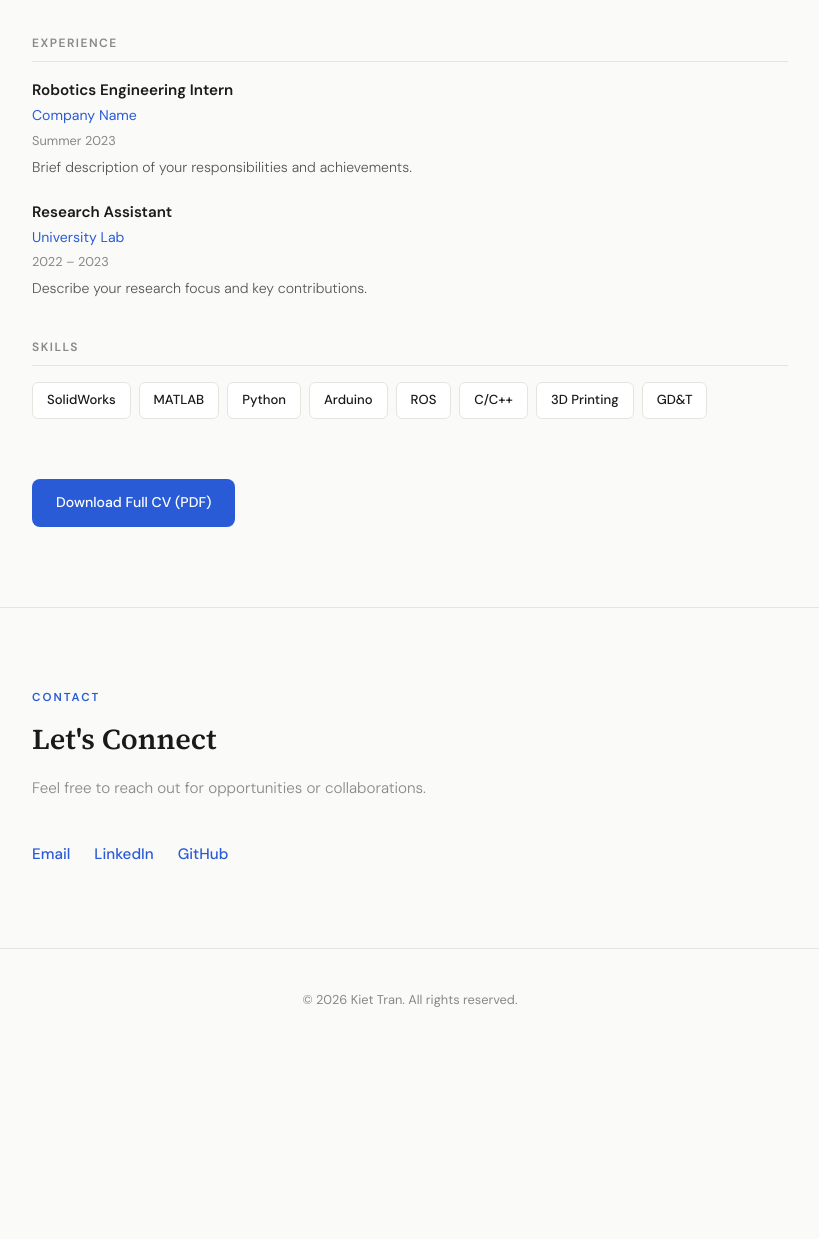
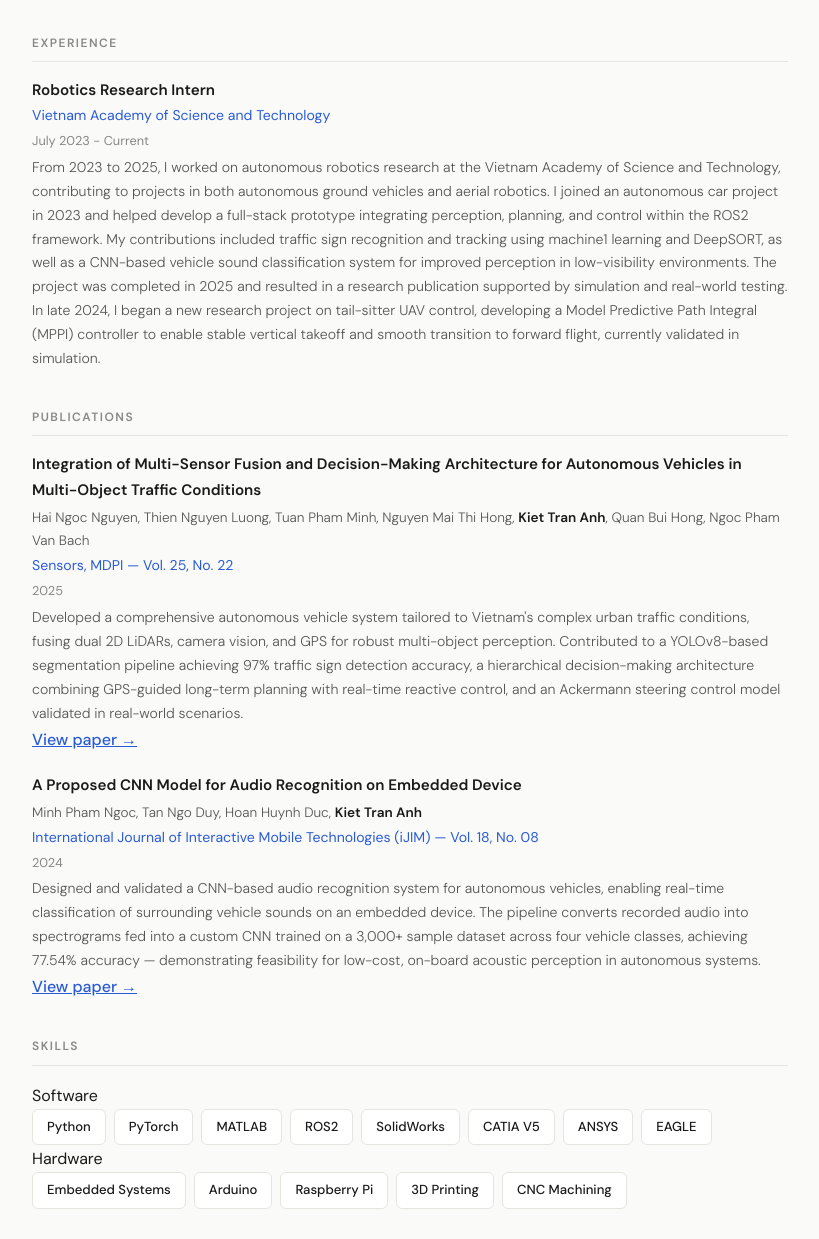
Before and after one commit to trankietmashiro/portfolio, a plain HTML site: page index.html in a window 1280 px wide. Shown: the part 2521-3760 px from the top of the page, without its empty margins (230-1049 px from the left). Before the commit the page ends 3572 px from the top, so only its background shows below. Drawn offline with Linux system fonts and the light colour scheme.

Commit message:
update publications

```diff
--- a/index.html
+++ b/index.html
@@ -375,6 +375,8 @@
         }
         .cv-item { margin-bottom: 20px; }
         .cv-item .role { font-weight: 600; font-size: 0.95rem; }
+        .cv-item .authors { color: var(--text-mid); font-size: 0.85rem; font-weight: 300; margin: 2px 0; }
+        .cv-item .authors strong { color: var(--text); font-weight: 600; }
         .cv-item .org { color: var(--accent); font-size: 0.88rem; }
         .cv-item .date { color: var(--text-light); font-size: 0.8rem; margin: 2px 0 4px; }
         .cv-item .desc { color: var(--text-mid); font-size: 0.88rem; font-weight: 300; }
@@ -746,30 +748,72 @@
         <div class="cv-section">
             <h3>Experience</h3>
             <div class="cv-item">
-                <div class="role">Robotics Engineering Intern</div>
-                <div class="org">Company Name</div>
-                <div class="date">Summer 2023</div>
-                <div class="desc">Brief description of your responsibilities and achievements.</div>
+                <div class="role">Robotics Research Intern</div>
+                <div class="org">Vietnam Academy of Science and Technology</div>
+                <div class="date">July 2023 - Current</div>
+                <div class="desc">From 2023 to 2025, I worked on autonomous robotics research at the Vietnam Academy of Science and Technology, contributing to projects in both autonomous ground vehicles and aerial robotics.
+                    I joined an autonomous car project in 2023 and helped develop a full-stack prototype integrating perception, planning, and control within the ROS2 framework.
+                    My contributions included traffic sign recognition and tracking using machine1 learning and DeepSORT, as well as a CNN-based vehicle sound classification system for improved perception in low-visibility environments.
+                    The project was completed in 2025 and resulted in a research publication supported by simulation and real-world testing.
+                    In late 2024, I began a new research project on tail-sitter UAV control, developing a Model Predictive Path Integral (MPPI) controller to enable stable vertical takeoff and smooth transition to forward flight, currently validated in simulation.</div>
             </div>
+        </div>
+        <div class="cv-section">
+            <h3>Publications</h3>
             <div class="cv-item">
-                <div class="role">Research Assistant</div>
-                <div class="org">University Lab</div>
-                <div class="date">2022 – 2023</div>
-                <div class="desc">Describe your research focus and key contributions.</div>
+                <div class="role">Integration of Multi-Sensor Fusion and Decision-Making Architecture for Autonomous Vehicles in Multi-Object Traffic Conditions</div>
+                <div class="authors">Hai Ngoc Nguyen, Thien Nguyen Luong, Tuan Pham Minh, Nguyen Mai Thi Hong, <strong>Kiet Tran Anh</strong>, Quan Bui Hong, Ngoc Pham Van Bach</div>
+                <div class="org">Sensors, MDPI — Vol. 25, No. 22</div>
+                <div class="date">2025</div>
+                <div class="desc">
+                    Developed a comprehensive autonomous vehicle system tailored to Vietnam's complex urban traffic conditions, fusing dual 2D LiDARs, camera vision, and GPS for robust multi-object perception.
+                    Contributed to a YOLOv8-based segmentation pipeline achieving 97% traffic sign detection accuracy,
+                    a hierarchical decision-making architecture combining GPS-guided long-term planning with real-time reactive control,
+                    and an Ackermann steering control model validated in real-world scenarios.
+                </div>
+                <a href="https://doi.org/10.3390/s25227083" target="_blank" style="color:var(--accent);font-weight:500;">View paper →</a>
             </div>
+
+            <div class="cv-item">
+                <div class="role">A Proposed CNN Model for Audio Recognition on Embedded Device</div>
+                <div class="authors">Minh Pham Ngoc, Tan Ngo Duy, Hoan Huynh Duc, <strong>Kiet Tran Anh</strong></div>
+                <div class="org">International Journal of Interactive Mobile Technologies (iJIM) — Vol. 18, No. 08</div>
+                <div class="date">2024</div>
+                <div class="desc">
+                    Designed and validated a CNN-based audio recognition system for autonomous vehicles, enabling real-time classification of surrounding vehicle sounds on an embedded device.
+                    The pipeline converts recorded audio into spectrograms fed into a custom CNN trained on a 3,000+ sample dataset across four vehicle classes, achieving 77.54% accuracy — demonstrating feasibility for low-cost, on-board acoustic perception in autonomous systems.
+                </div>
+                <a href="https://doi.org/10.3991/ijim.v18i08.45917" target="_blank" style="color:var(--accent);font-weight:500;">View paper →</a>
+            </div>
+
         </div>
 
         <div class="cv-section">
             <h3>Skills</h3>
-            <div class="skills">
-                <span>SolidWorks</span>
-                <span>MATLAB</span>
-                <span>Python</span>
-                <span>Arduino</span>
-                <span>ROS</span>
-                <span>C/C++</span>
-                <span>3D Printing</span>
-                <span>GD&T</span>
+
+            <div class="skills-group">
+                <div class="skills-group-label">Software</div>
+                <div class="skills">
+                    <span>Python</span>
+                    <span>PyTorch</span>
+                    <span>MATLAB</span>
+                    <span>ROS2</span>
+                    <span>SolidWorks</span>
+                    <span>CATIA V5</span>
+                    <span>ANSYS</span>
+                    <span>EAGLE</span>
+                </div>
+            </div>
+
+            <div class="skills-group">
+                <div class="skills-group-label">Hardware</div>
+                <div class="skills">
+                    <span>Embedded Systems</span>
+                    <span>Arduino</span>
+                    <span>Raspberry Pi</span>
+                    <span>3D Printing</span>
+                    <span>CNC Machining</span>
+                </div>
             </div>
         </div>
 
@@ -784,7 +828,7 @@
         <h2>Let's Connect</h2>
         <p class="subtitle">Feel free to reach out for opportunities or collaborations.</p>
         <div class="contact-list">
-            <a href="mailto:trananhkiet1410@gmail.com">Email</a>
+            <a href="/cdn-cgi/l/email-protection#8ffbfdeee1eee1e7e4e6eafbbebbbebfcfe8e2eee6e3a1ece0e2">Email</a>
             <a href="https://www.linkedin.com/in/tranakiet/" target="_blank">LinkedIn</a>
             <a href="https://github.com/trankietmashiro" target="_blank">GitHub</a>
         </div>
@@ -811,7 +855,7 @@
         </div>
     </div>
 
-    <script>
+    <script data-cfasync="false" src="/cdn-cgi/scripts/5c5dd728/cloudflare-static/email-decode.min.js"></script><script>
         // ── Card expand/collapse ──
         function toggleCard(card) {
             // Don't toggle if clicking gallery items
@@ -856,12 +900,3 @@
 
         // Escape key closes both
         document.addEventListener('keydown', function(e) {
-            if (e.key === 'Escape') {
-                closeLightbox();
-                closeVideoPopup();
-            }
-        });
-    </script>
-
-</body>
-</html>
```
Also changed, not shown: 1 other file.
